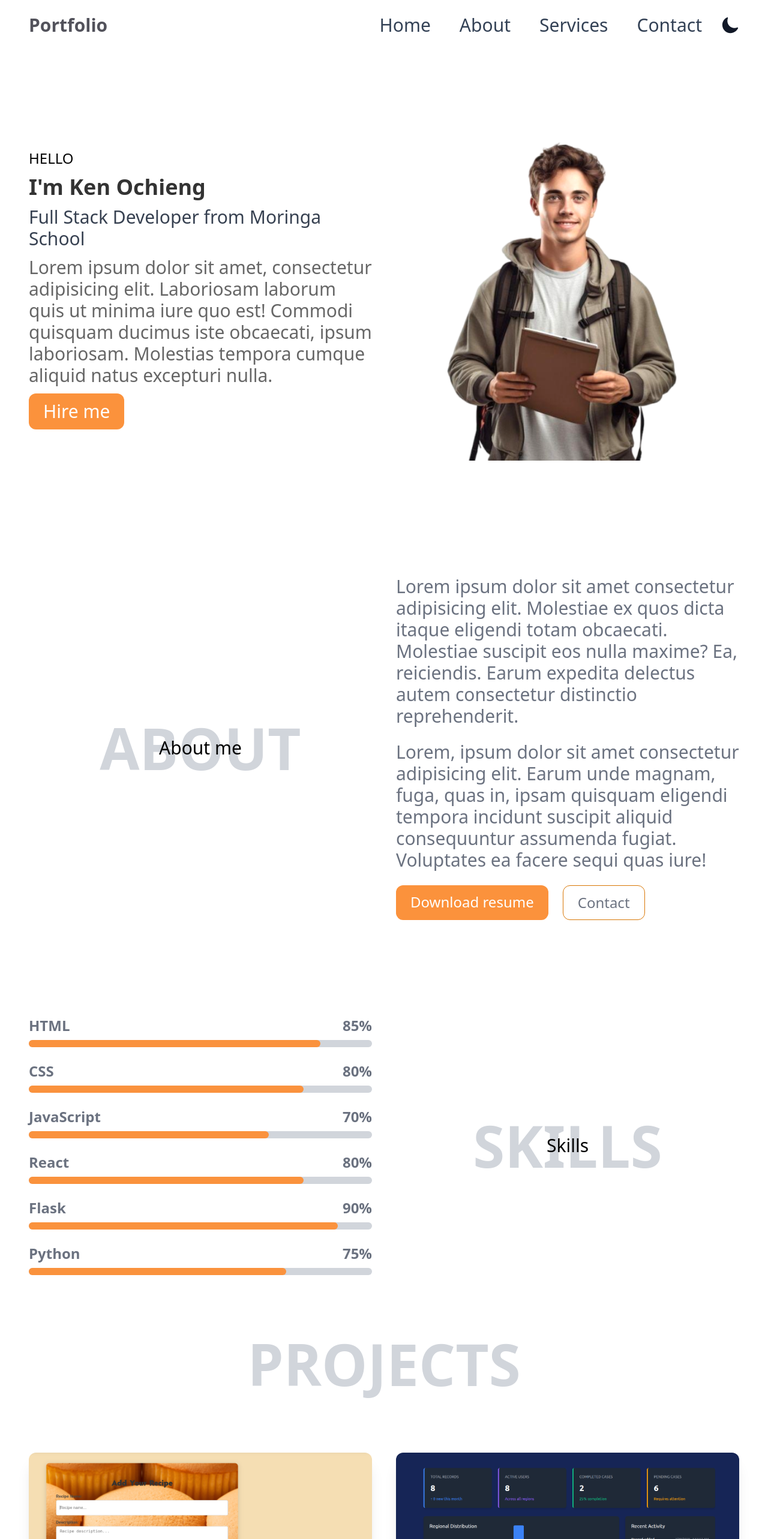
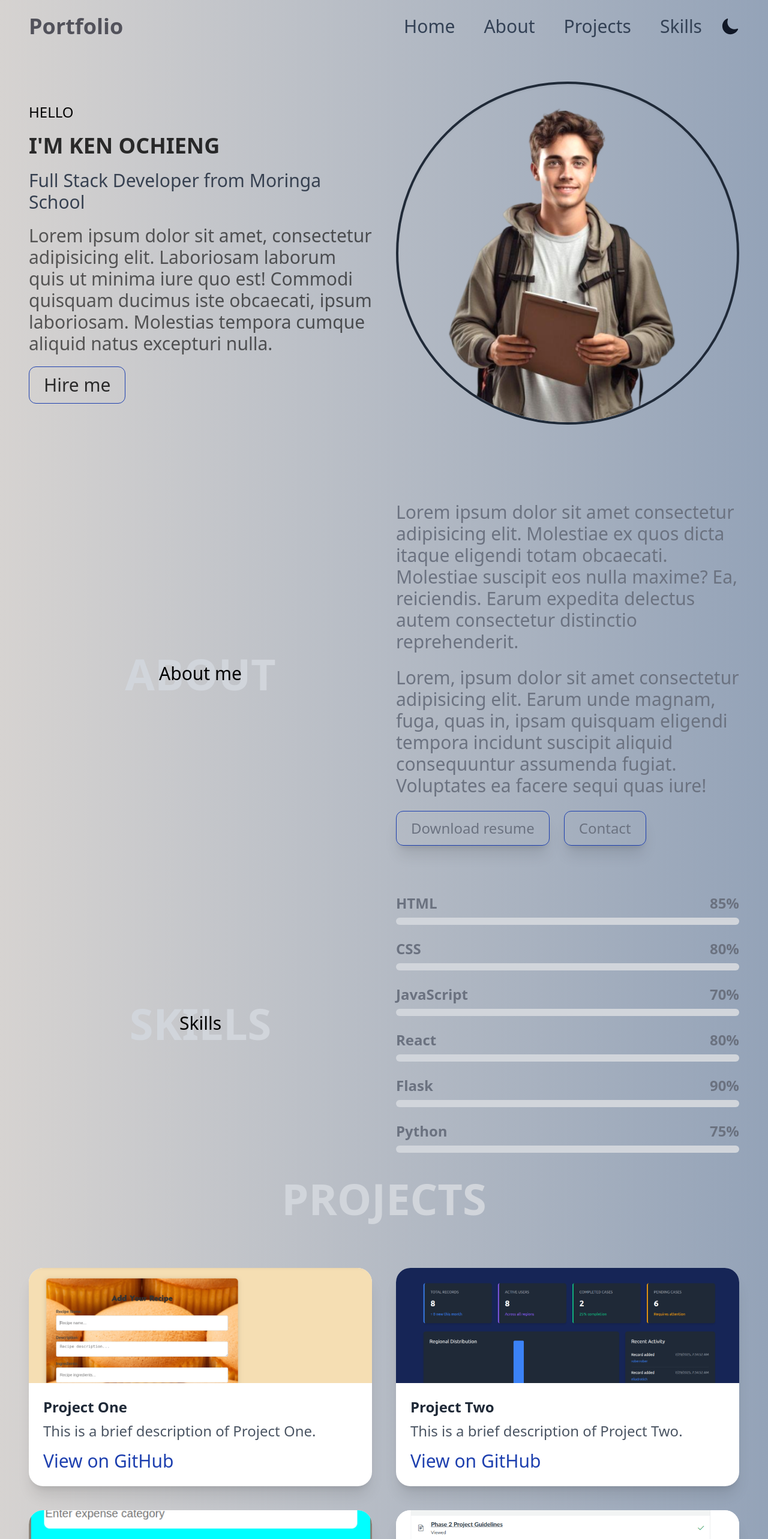
Before and after one commit to KenRobertOchieng/my-portfolio, a React (Vite) app: page / in a window 1280 px wide. Shown: the top 2566 px of the page at 60% size. Built offline with nearby package versions, Linux system fonts and the light colour scheme.

Commit message:
made portfolio mobile responsive

```diff
--- a/src/App.jsx
+++ b/src/App.jsx
@@ -9,10 +9,14 @@ const App = () => {
   return (
     <>
       <Navbar />
-      <Hero />
-      <About />
-      <Skills />
-      <Projects />
+
+      <section><Hero /></section>
+
+      <section id='about'><About /></section>
+
+      <section id='skills'><Skills /></section>
+
+      <section id='projects'><Projects /></section>
     </>
   )
 }
--- a/src/components/About.jsx
+++ b/src/components/About.jsx
@@ -2,27 +2,27 @@ import React from 'react'
 
 const About = () => {
   return (
-    <main className='bg-white dark:bg-gray-900 transition-colors duration-500'>
+    <main className='bg-gradient-to-r from-stone-300 to-slate-400 dark:bg-gradient-to-r dark:from-gray-950 dark:to-blue-950 transition-colors duration-700'>
 
     <div className='container py-20'>
 
         <div className='grid grid-cols-1 md:grid-cols-2 gap-10 items-center'>
             <div className='relative'>
-                <h1 className='text-8xl font-bold dark:text-gray-800 text-gray-300 uppercase text-center'>About</h1>
+                <h1 className='md:text-7xl text-6xl font-bold dark:text-gray-800 text-gray-300 uppercase text-center'>About</h1>
 
                 <div className='absolute -translate-x-1/2 -translate-y-1/2 top-1/2 left-1/2'>
-                <h1 className='text-3xl font bold dark:text-white '>About me</h1>
+                <h1 className='text-3xl font bold dark:text-gray-600 '>About me</h1>
                 </div>
 
             </div>
 
             <div className='space-y-6 text-gray-500 dark:text-white'>
 
-                <p className='text-3xl'>Lorem ipsum dolor sit amet consectetur adipisicing elit. Molestiae ex quos dicta itaque eligendi totam obcaecati. Molestiae suscipit eos nulla maxime? Ea, reiciendis. Earum expedita delectus autem consectetur distinctio reprehenderit.</p>
-                <p className='text-3xl'>Lorem, ipsum dolor sit amet consectetur adipisicing elit. Earum unde magnam, fuga, quas in, ipsam quisquam eligendi tempora incidunt suscipit aliquid consequuntur assumenda fugiat. Voluptates ea facere sequi quas iure!</p>
+                <p className='md:text-3xl text-2xl'>Lorem ipsum dolor sit amet consectetur adipisicing elit. Molestiae ex quos dicta itaque eligendi totam obcaecati. Molestiae suscipit eos nulla maxime? Ea, reiciendis. Earum expedita delectus autem consectetur distinctio reprehenderit.</p>
+                <p className='md:text-3xl text-2xl'>Lorem, ipsum dolor sit amet consectetur adipisicing elit. Earum unde magnam, fuga, quas in, ipsam quisquam eligendi tempora incidunt suscipit aliquid consequuntur assumenda fugiat. Voluptates ea facere sequi quas iure!</p>
                 <div className='flex gap-6'>
-                    <a href="" className='text-2xl text-center bg-orange-400 px-6 py-3 rounded-[12px] text-white hover:bg-orange-600 transition-colors duration-300 inline-block'>Download resume</a>
-                    <a href="" className='text-2xl text-center px-6 py-3 rounded-[12px] text-gray-500 inline-block border border-amber-600 transition-colors hover:bg-orange-400 hover:text-white'>Contact</a>
+                    <a href="" className='md:text-2xl text-xl text-center border border-blue-800 shadow-xl px-6 py-3 rounded-[12px] dark:text-gray-600  hover:text-green transition-colors duration-300 inline-block'>Download resume</a>
+                    <a href="" className='md:text-2xl text-xl text-center md:px-6 md:py-3 px-3 py-3 rounded-[12px] dark:text-gray-600 inline-block border border-blue-800 shadow-xl transition-colors'>Contact</a>
                 </div>
             </div>
 
--- a/src/components/Hero.jsx
+++ b/src/components/Hero.jsx
@@ -3,25 +3,31 @@ import React from 'react'
 
 const Hero = () => {
   return (
-    <main className='bg-white dark:bg-gray-900 transition-colors duration-500 h-full'>
-    <div className='container py-28'>
-        <div className='grid grid-cols-1 md:grid-cols-2 gap-10 items-center'>
-           <div className='space-y-3'>
+    <main className='bg-gradient-to-r from-stone-300 to-slate-400 dark:bg-gradient-to-r dark:from-gray-950 dark:to-blue-950 transition-colors duration-700 h-full'>
+    <div className='container py-12'>
+        <div className='grid grid-cols-1 md:grid-cols-2 gap-20 md:gap-10 items-center'>
+           <div className='space-y-5'>
 
              <p className='text-2xl uppercase dark:text-white'>hello</p>
-             <p className='text-black/80 font-bold text-4xl dark:text-white'>I'm Ken Ochieng</p>
-             <p className='text-3xl text-gray-700 dark:text-white'>Full Stack Developer from Moringa School</p>
-             <p className='text-black/60 text-3xl dark:text-white'>Lorem ipsum dolor sit amet, consectetur adipisicing elit. Laboriosam laborum quis ut minima iure quo est! Commodi quisquam ducimus iste obcaecati, ipsum laboriosam. Molestias tempora cumque aliquid natus excepturi nulla.</p>
-             <a href="mailto:kenrobertochi@gmail.com" className='text-3xl text-center bg-orange-400 px-6 py-3 rounded-[12px] text-white hover:bg-orange-600 transition-colors duration-300 inline-block'>Hire me</a>
+             <p className='text-black/80 font-bold md:text-4xl dark:text-gray-600 text-3xl uppercase'>I'm Ken Ochieng</p>
+             <p className='md:text-3xl text-3xl text-gray-700 dark:text-white'>Full Stack Developer from Moringa School</p>
+             <p className='text-black/60 md:text-3xl dark:text-white text-2xl'>Lorem ipsum dolor sit amet, consectetur adipisicing elit. Laboriosam laborum quis ut minima iure quo est! Commodi quisquam ducimus iste obcaecati, ipsum laboriosam. Molestias tempora cumque aliquid natus excepturi nulla.</p>
+             <a href="mailto:kenrobertochi@gmail.com" className='text-3xl text-center  px-6 py-3 rounded-[12px] dark:text-white text-black/80 transition-colors duration-300 inline-block border border-blue-800'>Hire me</a>
 
              </div>
 
-              <div className='flex justify-center'>
-                <img src="portfolio_photo.png" alt="portfolio_image" className='w-full object-cover' />
-              </div>
+                     <div className='rounded-full border-4 border-gray-800 dark:border-blue-950 overflow-hidden animate-pulse shadow-inner'>
+                  <div className='flex justify-center'>
 
-        </div>
-    </div>
+                      <img src="portfolio_photo.png" alt="portfolio_image" className='w-full h-full object-cover rounded-full md:h-[450px] lg:h-full' />
+
+                    </div>
+
+                    </div>
+
+                   </div>
+           </div>
+
     </main>
 
   )
--- a/src/components/Navbar.jsx
+++ b/src/components/Navbar.jsx
@@ -1,10 +1,14 @@
 import React from 'react'
 import { IoMoon } from "react-icons/io5";
 import { LiaSun } from "react-icons/lia";
+import { IoIosMenu } from "react-icons/io";
+import { IoClose } from "react-icons/io5";
 
 const Navbar = () => {
 
   const [theme, setTheme]= React.useState(localStorage.getItem('theme') ? localStorage.getItem('theme') : 'light');
+
+  const [nav,setNav]= React.useState(false);
 
   React.useEffect(()=>{
         const element = document.documentElement;
@@ -22,19 +26,36 @@ const Navbar = () => {
 
   return (
     // toggle for dark and light mode
-  <nav className='bg-white dark:bg-gray-900 shadow-xl transition-colors duration-500'>
+  <nav className='bg-gradient-to-r from-stone-300 to-slate-400 dark:bg-gradient-to-r dark:from-gray-950 dark:to-blue-950 shadow-xl transition-colors duration-700'>
 
-    <div className='container justify-between flex  py-6 items-center '>
+    <div className='container justify-between flex py-6 w-full'>
 
-        <h1 className='text-zinc-600 dark:text-orange-400 font-bold text-3xl'>Portfolio</h1>
+        <h1 className='text-zinc-600 dark:text-gray-600 font-bold md:text-4xl text-2xl'>Portfolio</h1>
 
-      <div className='items-center flex gap-8'>
-        <ul className='flex gap-12 text-3xl cursor-pointer'>
-          <li className='text-slate-700 dark:text-slate-300 hover:text-orange-500'>Home</li>
-          <li className='text-slate-700 dark:text-slate-300 hover:text-orange-500'>About</li>
-          <li className='text-slate-700 dark:text-slate-300 hover:text-orange-500'>Services</li>
-          <li className='text-slate-700 dark:text-slate-300 hover:text-orange-500'>Contact</li>
+      <div className='items-center flex md:gap-8 sm:gap-2 gap-1'>
+
+        <ul className='sm:flex md:gap-5 lg:gap-12 md:text-3xl cursor-pointer hidden gap-6 text-xl'>
+          <li className='text-slate-700 dark:text-slate-300 hover:text-orange-500'><a href="#home">Home</a></li>
+          <li className='text-slate-700 dark:text-slate-300 hover:text-orange-500'><a href="#about">About</a></li>
+          <li className='text-slate-700 dark:text-slate-300 hover:text-orange-500'><a href="#projects">Projects</a></li>
+          <li className='text-slate-700 dark:text-slate-300 hover:text-orange-500'><a href="#skills">Skills</a></li>
         </ul>
+
+        <div className='flex gap-4 items-center'>
+
+          <div onClick={()=> setNav(!nav)} className='sm:hidden text-3xl cursor-pointer text-slate-700 dark:text-slate-300 flex'>
+            {nav ? <IoClose/> : <IoIosMenu/>
+            }
+          </div>
+
+          <div className={nav ? 'sm:hidden fixed top-0 left-0 z-10 w-[250px] h-full bg-white transition-all duration-700' : 'sm:hidden dark:bg-white w-[250px] left-[-100%] z-10 top-0 h-full fixed transition-all duration-700 ease-in'}>
+            <ul className='flex flex-col mt-20 ml-6 gap-6'>
+              <li className='text-blue-950 dark:text-blue-950 text-2xl py-3'><a href="#home" onClick={()=> setNav(false)}>Home</a></li>
+              <li className='text-blue-950 dark:text-blue-950 text-2xl py-3'><a href="#about" onClick={()=> setNav(false)}>About</a></li>
+              <li className='text-blue-950 dark:text-blue-950 text-2xl py-3'><a href="#projects" onClick={()=> setNav(false)}>Projects</a></li>
+              <li className='text-blue-950 dark:text-blue-950 text-2xl py-3'><a href="#skills" onClick={()=> setNav(false)}>Skills</a></li>
+            </ul>
+        </div>
 
           <div className='text-3xl cursor-pointer' onClick={()=> setTheme(theme === 'dark' ? 'light' : 'dark')}>
         {theme === 'dark' ? <LiaSun className='text-yellow-500'/> : <IoMoon className='text-gray-900'/>}
@@ -43,6 +64,7 @@ const Navbar = () => {
       </div>
 
       </div>
+    </div>
 
   </nav>
 
--- a/src/components/Projects.jsx
+++ b/src/components/Projects.jsx
@@ -31,19 +31,19 @@ const Projects = () => {
             id: 4,
             title: "Project Four",
             description: "This is a brief description of Project Four.",
-            ImageUrl: "https://via.placeholder.com/400x200",
+            ImageUrl: "Screenshot from 2025-04-25 16-18-22.png",
             liveDemo: "https://task-manager-react-phi.vercel.app/",
             githubLink: "https://github.com/KenRobertOchieng/task-manager-react.git"
         }
     ];
   return (
-        <div className='bg-white dark:bg-gray-900 transition-colors duration-500'>
+        <div className='bg-gradient-to-r from-stone-300 to-slate-400 dark:bg-gradient-to-r dark:from-gray-950 dark:to-blue-950 transition-colors duration-700'>
       <div>
-        <h1 className='text-8xl font-bold dark:text-gray-800 text-gray-300 uppercase text-center py-5'>Projects</h1>
-        <div className='container py-20 grid grid-cols-1 md:grid-cols-2 gap-10'>
+        <h1 className='text-6xl md:text-7xl font-bold dark:text-gray-800 text-gray-300 uppercase text-center py-10'>Projects</h1>
+        <div className='container py-10 grid grid-cols-1 md:grid-cols-2 gap-10'>
 
           {projects.map((project) => (
-            <div key={project.id} className='bg-white dark:bg-gray-800 shadow-xl rounded-xl overflow-hidden'>
+            <div key={project.id} className='bg-white dark:bg-gray-800 shadow-xl rounded-3xl overflow-hidden hover:scale-105 transform transition-transform duration-500 w-full'>
                 <a href={project.liveDemo} target="_blank" rel="noopener noreferrer">
 
                 <img src={project.ImageUrl} alt={project.title} className='w-full h-48 object-cover' />
@@ -52,7 +52,7 @@ const Projects = () => {
               <div className='p-6'>
                 <h2 className='text-2xl font-bold mb-2 dark:text-white text-gray-800'>{project.title}</h2>
                 <p className='text-gray-600 dark:text-gray-300 mb-4 text-2xl'>{project.description}</p>
-                <a href={project.githubLink} className='text-orange-400 hover:text-orange-600 transition-colors duration-300 text-2xl' target="_blank" rel="noopener noreferrer">View on GitHub</a>
+                <a href={project.githubLink} className='text-blue-800 hover:text-blue-900 transition-colors duration-300 text-3xl' target="_blank" rel="noopener noreferrer">View on GitHub</a>
               </div>
             </div>
           ))}
--- a/src/components/Skills.jsx
+++ b/src/components/Skills.jsx
@@ -3,11 +3,20 @@ import SkillsLevel from './SkillsLevel'
 
 const Skills = () => {
   return (
-    <main className='bg-white dark:bg-gray-900 transition-colors duration-500'>
+    <main className='bg-gradient-to-r from-stone-300 to-slate-400 dark:bg-gradient-to-r dark:from-gray-950  dark:to-blue-950 transition-colors duration-700'>
 
-    <div className='container py-20'>
+    <div className='container py-20>'>
 
-        <div className='grid grid-cols-1 md:grid-cols-2 gap-10 items-center'>
+        <div className='grid grid-cols-1 md:grid-cols-2 gap-10 items-center '>
+
+            <div className='relative'>
+
+                <h1 className='text-6xl md:text-7xl  font-bold dark:text-gray-800 text-gray-300 uppercase text-center'>Skills</h1>
+                <div className='absolute -translate-x-1/2 -translate-y-1/2 top-1/2 left-1/2'>
+                <h1 className='text-3xl font bold dark:text-gray-600'>Skills</h1>
+                </div>
+
+            </div>
 
             <div className='space-y-6 text-gray-500 dark:text-white'>
 
@@ -20,14 +29,6 @@ const Skills = () => {
 
             </div>
 
-            <div className='relative'>
-                <h1 className='text-8xl font-bold dark:text-gray-800 text-gray-300 uppercase text-center'>Skills</h1>
-
-                <div className='absolute -translate-x-1/2 -translate-y-1/2 top-1/2 left-1/2'>
-                <h1 className='text-3xl font bold dark:text-white '>Skills</h1>
-                </div>
-
-            </div>
 
         </div>
     </div>
--- a/src/components/SkillsLevel.jsx
+++ b/src/components/SkillsLevel.jsx
@@ -10,7 +10,7 @@ const SkillsLevel = ({skillName,percentage}) => {
 
         <div className='w-full h-3 bg-gray-300 dark:bg-gray-600 rounded-full'>
             <div className='animate-pulse'>
-                <div className={`h-3 bg-orange-400 rounded-full`} style={{width:percentage}}></div>
+                <div className={`h-3 dark:bg-gradient-to-r dark:from-purple-950 dark:via-blue-700 dark:to-sky-300 rounded-full`} style={{width:percentage}}></div>
             </div>
         </div>
     </div>
```
Also changed, not shown: public/Screenshot from 2025-04-25 16-18-22.png (added).
